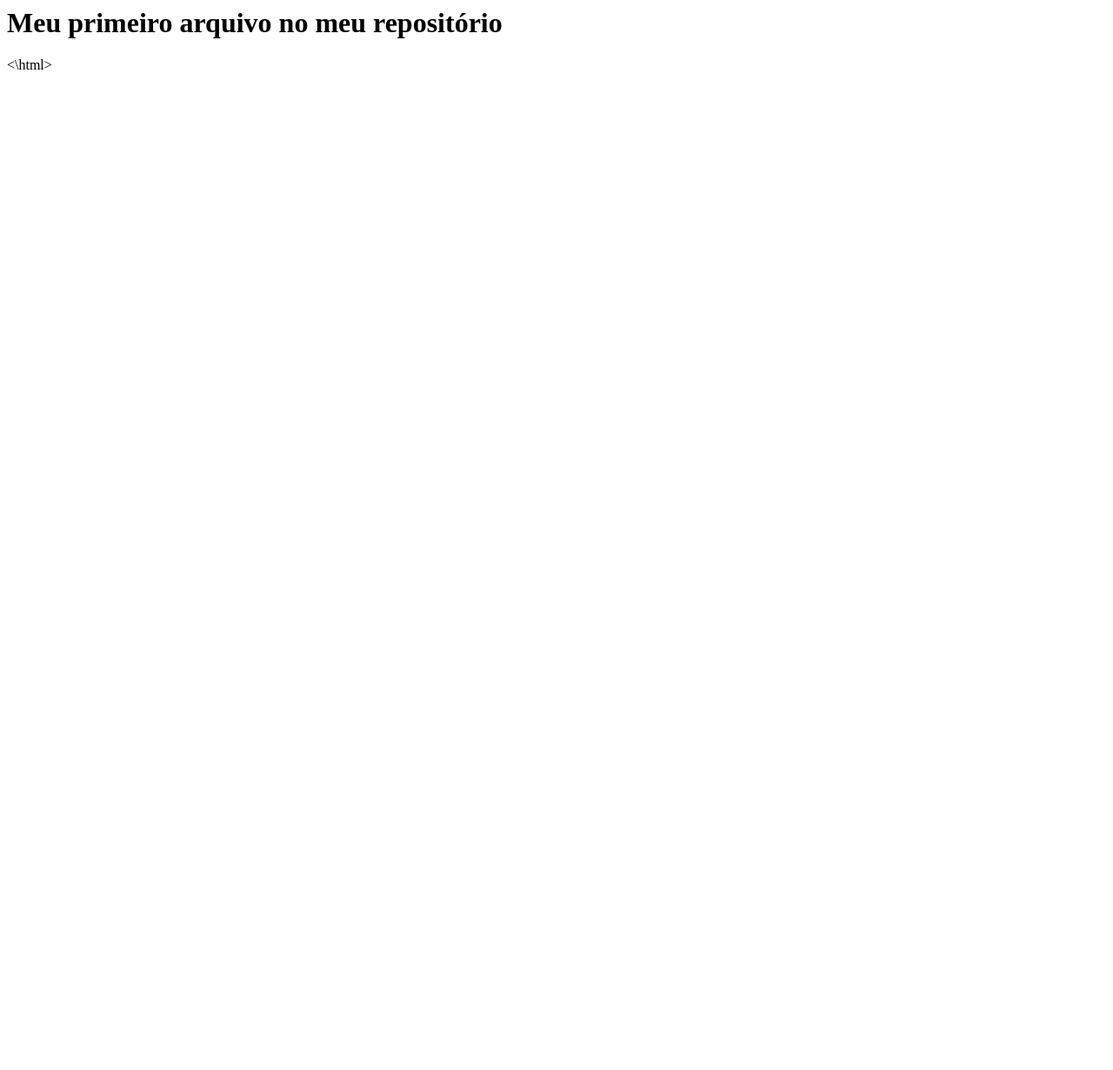
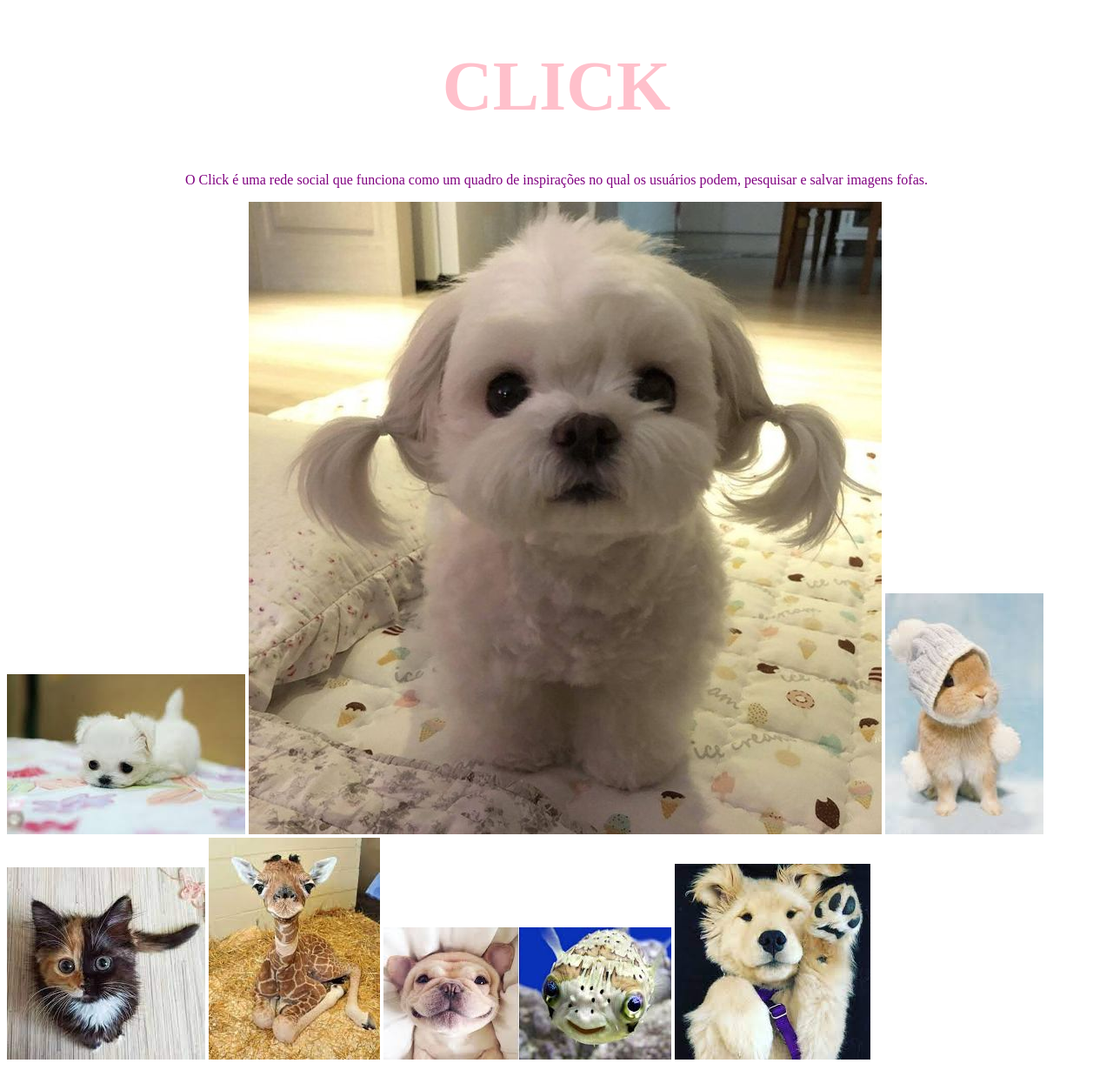
Before and after one commit to lolobisa123/helo, a plain HTML site: page index.html in a window 1280 px wide. Shown: the whole page at 87% size. Before the commit the page ends 800 px from the top, so only its background shows below. Drawn offline with Linux system fonts and the light colour scheme.

Commit message:
site pensamento computacional

```diff
--- a/index.html
+++ b/index.html
@@ -1,3 +1,26 @@
-<html>
-        <h1> Meu primeiro arquivo no meu repositório</h1>
-<\html>
+<!DOCTYPE html>
+<html lang="en" dir="ltr">
+  <head>
+    <meta charset="utf-8">
+    <title>Click</title>
+    <link rel="stylesheet" href="style.css">
+  </head>
+  <body>
+    <h1>CLICK</h1>
+    <p>O Click é uma rede social que funciona como um quadro de inspirações no qual
+       os usuários podem, pesquisar e salvar imagens fofas. </p>
+       <img src="banner.jpg" alt="1000">
+
+        <img src="banner1.jpg" alt="10">
+
+         <img src="banner2.jpg" alt="200">
+
+          <img src="banner3.jpg" alt="200">
+
+           <img src="banner4.jpg" alt="200">
+
+            <img src="banner5.jpg" alt="200">
+
+             <img src="banner6.jpg" alt="200">
+  </body>
+</html>
--- /dev/null
+++ b/style.css
@@ -0,0 +1,7 @@
+h1 {
+  text-align: center; color: pink ; font-size: 80px; font: verdana
+}
+
+p {
+  text-align: center; color: purple ; font-size: 40; font: verdana
+}
```
Also changed, not shown: banner.jpg (added), banner1.jpg (added), banner2.jpg (added), banner3.jpg (added), banner4.jpg (added), banner5.jpg (added), banner6.jpg (added).
